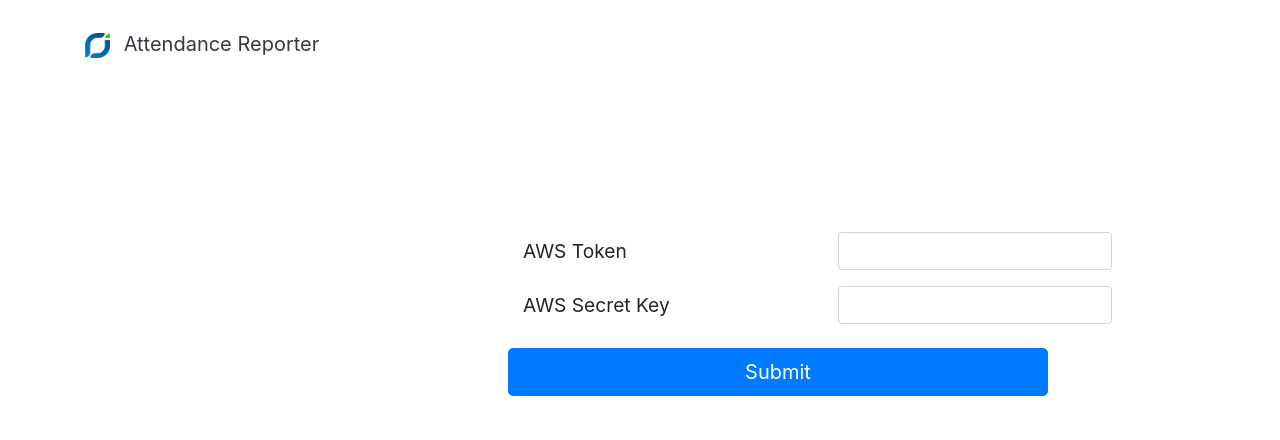
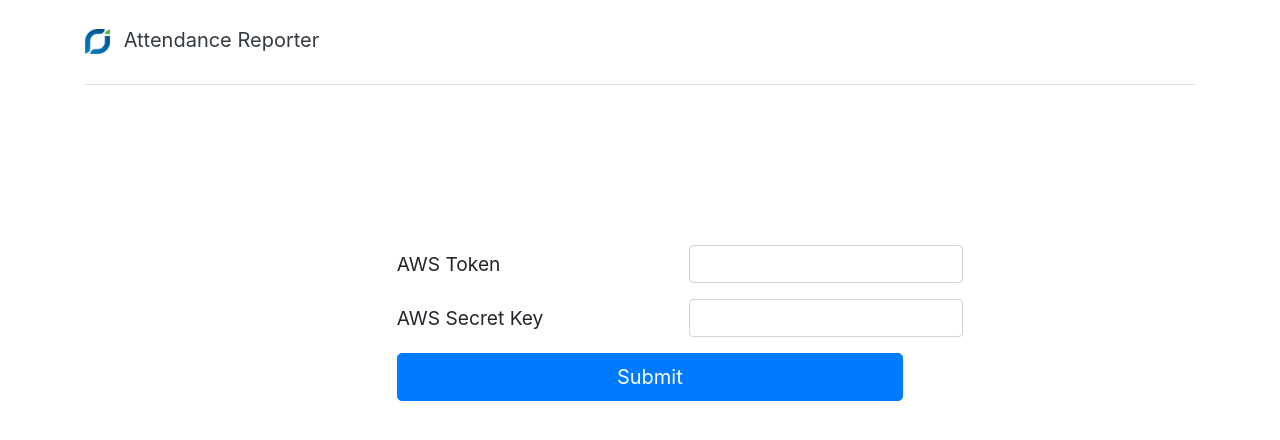
Before and after one commit to Neeraj452/HDFS-Statement-To-Tally-Auto-BRS-format, a React (Create React App) app: page / in a window 1280 px wide. Shown: the top 440 px of the page. Built offline with nearby package versions, Linux system fonts and the light colour scheme.

Commit message:
first commit

```diff
--- a/src/components/Employee.js
+++ b/src/components/Employee.js
@@ -99,7 +99,7 @@ function Employee() {
                             <td><input  type="text" onChange={(event)=> setUsername(event.target.value)}  onfocus="this.value=''" value={username}/></td>
                             <td><input  type="text" onChange={(event)=> setFull_name(event.target.value)}  value={full_name}/></td>
                             <td><input  type="text" onChange={(event)=> setCompany(event.target.value)}   value={company}/></td>
-                            <td><button type="button" onClick={handleSubmit} className="btn btn-primary" style={{width: "85px"}}>Add</button></td>
+                            <td><button type="button" onClick={handleSubmit} className="btn btn-primary" style={{width: "80px"}}>Add</button></td>
 
                        </tr>
                         <tbody>
@@ -107,22 +107,22 @@ function Employee() {
                       myState.EmployeeData[0] && (myState.EmployeeData).map((Element,index)=>{
                            const {id,username,full_name,company}=Element;
                            return (<tr>
-                                       <td>{index+1}</td>
-                                       <td><input  value={username} onChange={(event)=> dispatch(employeeUpdate({
+                                       <td className="col-xs-2">{index+1}</td>
+                                       <td className="col-xs-2"><input  value={username} onChange={(event)=> dispatch(employeeUpdate({
                                                    index: index,
                                                    type: 'username',
                                                    value: event.target.value
                                                    }))} onBlur={()=>update1(id,username)}/></td>
-                                       <td><input  onChange ={(event)=>dispatch(employeeUpdate({
+                                       <td className="col-xs-2"><input  onChange ={(event)=>dispatch(employeeUpdate({
                                              index:index,
                                              type:'fullname',
                                              value:event.target.value}))} value={full_name} onBlur={()=>update(id,full_name)}/></td>
-                                       <td> <input onChange={(event)=> dispatch(employeeUpdate({
+                                       <td className="col-xs-2"> <input onChange={(event)=> dispatch(employeeUpdate({
                                              index:index,
                                              type:'company',
                                              value:event.target.value}))} value={company} onBlur={()=>update2(id,company)}/></td>
 
-                                       <td><button  onClick={()=>dataDelete1(id)}  className="btn btn-danger">Remove</button></td>
+                                       <td className="col-xs-2"><button  onClick={()=>dataDelete1(id)}  className="btn btn-danger">Remove</button></td>
                                        </tr>
                            )
 
--- a/src/components/HomeScreen.js
+++ b/src/components/HomeScreen.js
@@ -44,7 +44,7 @@ import { NavLink} from 'react-router-dom';
              <Fragment>
                  <nav className="navbar navbar-expand-sm mt-2">
                      <div className="container">
-                         <a href="https://rjs.in" target="_blank" className="navbar-brand text-dark"><img src={RJSlogo} alt="RJS" width="25" className="mr-2" /> Attendance Reporter</a>
+                         <a href="https://rjs.in"  className="navbar-brand text-dark"><img src={RJSlogo} alt="RJS" width="25" className="mr-2" /> Attendance Reporter</a>
                          <button className="navbar-toggler" data-toggle="collapse" data-target="#navbarCollapse">
                              <div className="icon mt-1"></div>
                              <div className="icon my-1"></div>
@@ -77,7 +77,7 @@ import { NavLink} from 'react-router-dom';
 
                                      </div> */}
                                  </li>
-                                 <li><a className="nav-item nav-link pointer" href="mailto:info@rjs.in" target="_blank" >Contact</a></li>
+                                 <li><a className="nav-item nav-link pointer" href="mailto:info@rjs.in"  >Contact</a></li>
                              </ul>
                          </div>
                      </div>
--- a/src/components/UploadRecord.js
+++ b/src/components/UploadRecord.js
@@ -112,7 +112,8 @@ function UploadRecord() {
                                              <tr><td className="">{index+1}</td>
                                              <td className="pt-3 pl-5 ml-5" >{name}</td>
                                              <td className=" pt-3 ">{date}</td>
-                                             <td className=""><a href={item} download={name} onClick={Download}><button type="button" className=" btn btn-primary  ">Download</button></a> <button onClick={()=>dataClear(name,id)} className=" btn btn-danger ml-2  ">Remove</button></td>
+                                             <td className=""><a href={item} download={name} onClick={Download}><button type="button" className=" btn btn-primary">Download</button></a>
+                                             <button onClick={()=>dataClear(name,id)} className=" btn btn-danger ml-2">Remove</button></td>
                                              </tr>
                                        )
                                  })
--- a/src/components/UserInput.js
+++ b/src/components/UserInput.js
@@ -12,41 +12,47 @@ const UserInput=()=> {
 
       return (
             <div>
-             <nav className="navbar navbar-expand-sm">
-            <div className="container mt-3">
-            <a href="https://rjs.in" target="_blank" className="navbar-brand text-dark"><img src={RJSlogo} alt="RJS" width="25" className="mr-2" /> Attendance Reporter</a>
-            </div> </nav>
-               <div className="container" style={{margin:"160px"}}>
+               <div className="container border-bottom">
+            <div className="border-bottom pb-4 pt-1">
+               <a href="https://rjs.in"  className="navbar-brand text-dark mt-3"><img src={RJSlogo} alt="RJS" width="25" className="mr-2" /> Attendance Reporter</a>
+               </div>
+                     <div className="mh-100"  style={{margin:"160px"}}>
+
                   <div className="row register">
-                     <div className="col-sm-3"></div>
-                     <div className="col-sm-6 col-md-6 .col-lg-6 reg ml-5 ">
+                     <div className="col-sm-2"></div>
+                     <div className="col-sm-9 ">
                            <form className="form-horizontal hr">
                                  <div className="form-group form-inline">
-                                       <div  className="control-label col-sm-7" >
+                                       <div  className="control-label col-lg-6" >
                                        <lebel className="font-size "> AWS Token </lebel>
                                        </div>
 
-                                       <div className="col-sm-4">
+                                       <div className="col-lg-4">
                                              <input type="text" className=" form-control "></input>
                                        </div>
                                  </div>
                                  <div className="form-group form-inline">
-                                 <div  className="control-label col-sm-7" >
+                                 <div  className="control-label col-lg-6" >
                                        <lebel className="font-size "> AWS Secret Key </lebel>
                                        </div>
-                                       <div className="col-sm-5 ">
+                                       <div className="col-lg-5 ">
                                              <input type="text" className="form-control"></input>
                                        </div>
                                  </div>
+
                            </form>
-                           <button type="submit" className="mt-4 btn btn-primary btn-lg btn-block" onClick={handleSubmit}>Submit</button>
+                           <div  className="col-xl-11 col-sm-12 col-md-11 col-lg-12" >
+                                 <button type="submit" className=" btn btn-primary btn-lg btn-block" onClick={handleSubmit}>Submit</button>
+                                 </div>
                      </div>
+               </div>
                </div>
                </div>
                </div>
 
 
 
+
       )
 }
 export default UserInput;
```
